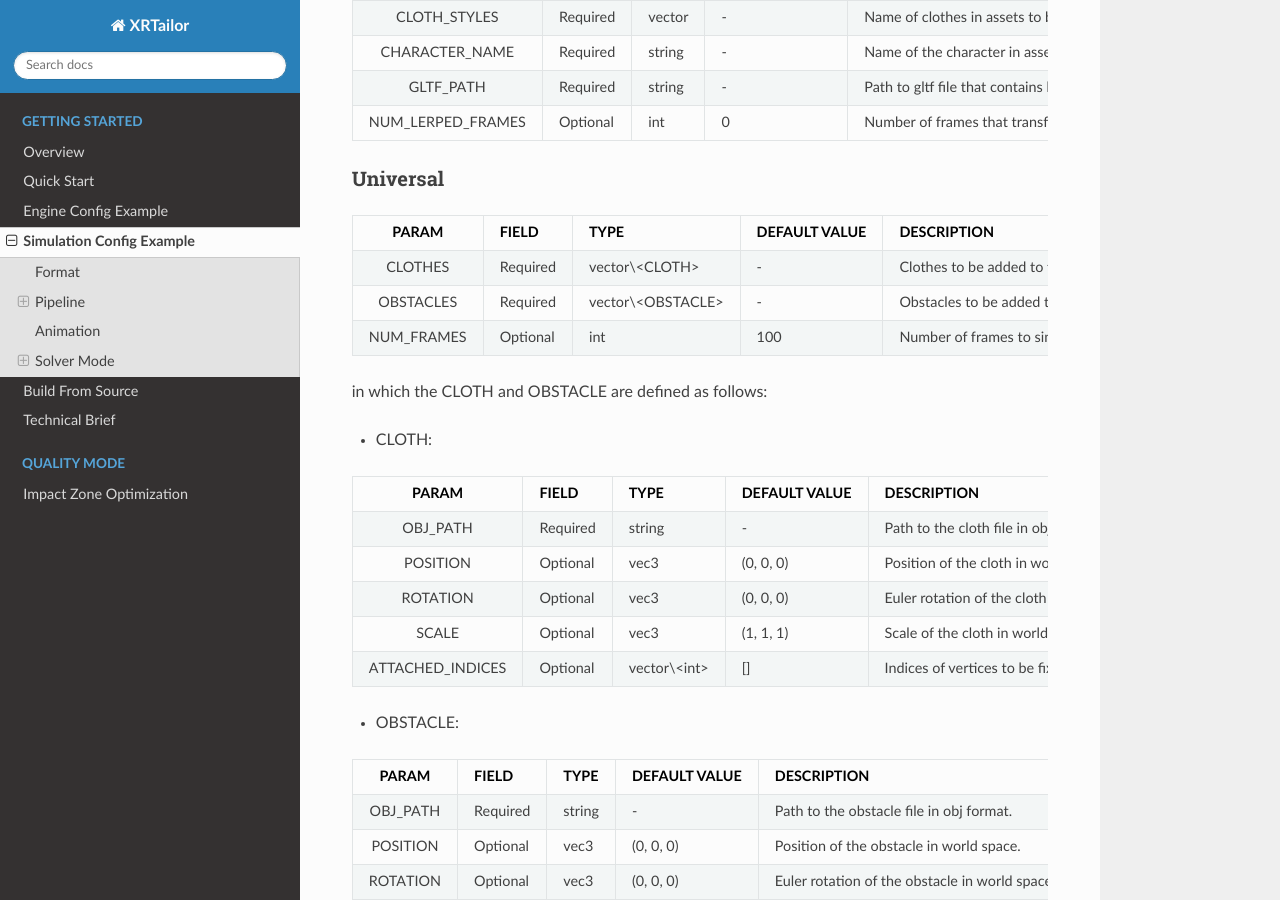
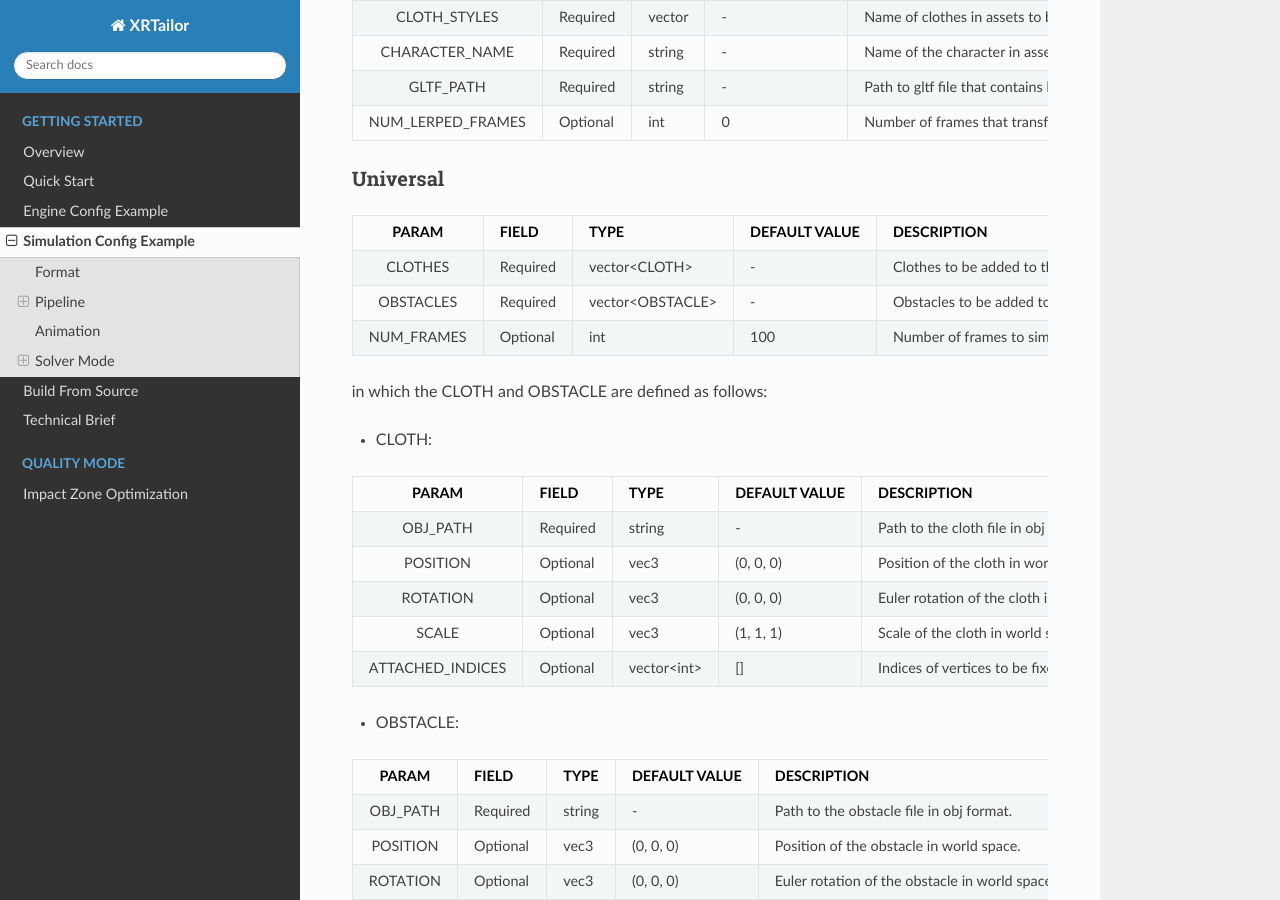
Before and after one commit to openxrlab/xrtailor, a Sphinx documentation site: the page built from docs/en/source/getting_started/simulation_config_example.md, in a window 1280 px wide and 900 px high, scrolled down 1215 px. Built offline with Sphinx 7.4.7 and the Read the Docs theme 3.1.0, drawn with Linux system fonts in a browser that asks for light colours.

Commit message:
[docs] fix typos

```diff
--- a/docs/en/source/getting_started/simulation_config_example.md
+++ b/docs/en/source/getting_started/simulation_config_example.md
@@ -61,8 +61,8 @@ A simulation config should follow the structure as shown below:
 
 |PARAM|FIELD|TYPE|DEFAULT VALUE|DESCRIPTION|
 | :-----: | ----- | ----- | ----- | ----- |
-|CLOTHES|Required|vector\<CLOTH\>|\-|Clothes to be added to the scene.|
-|OBSTACLES|Required|vector\<OBSTACLE\>|\-|Obstacles to be added to the scene.|
+|CLOTHES|Required|vector<CLOTH\>|\-|Clothes to be added to the scene.|
+|OBSTACLES|Required|vector<OBSTACLE\>|\-|Obstacles to be added to the scene.|
 |NUM\_FRAMES|Optional|int|100|Number of frames to simulate.|
 
 in which the CLOTH and OBSTACLE are defined as follows:
@@ -75,7 +75,7 @@ in which the CLOTH and OBSTACLE are defined as follows:
 |POSITION|Optional|vec3|(0, 0, 0)|Position of the cloth in world space.|
 |ROTATION|Optional|vec3|(0, 0, 0)|Euler rotation of the cloth in world space.|
 |SCALE|Optional|vec3|(1, 1, 1)|Scale of the cloth in world space.|
-|ATTACHED_INDICES|Optional|vector\<int\>|[]|Indices of vertices to be fixed during the simulation.|
+|ATTACHED_INDICES|Optional|vector<int\>|[]|Indices of vertices to be fixed during the simulation.|
 
 - OBSTACLE:
 
```
Also changed, not shown: docs/en/source/getting_started/technical_brief.md (+1 -1 lines), docs/en/source/_static/architecture.jpg.
